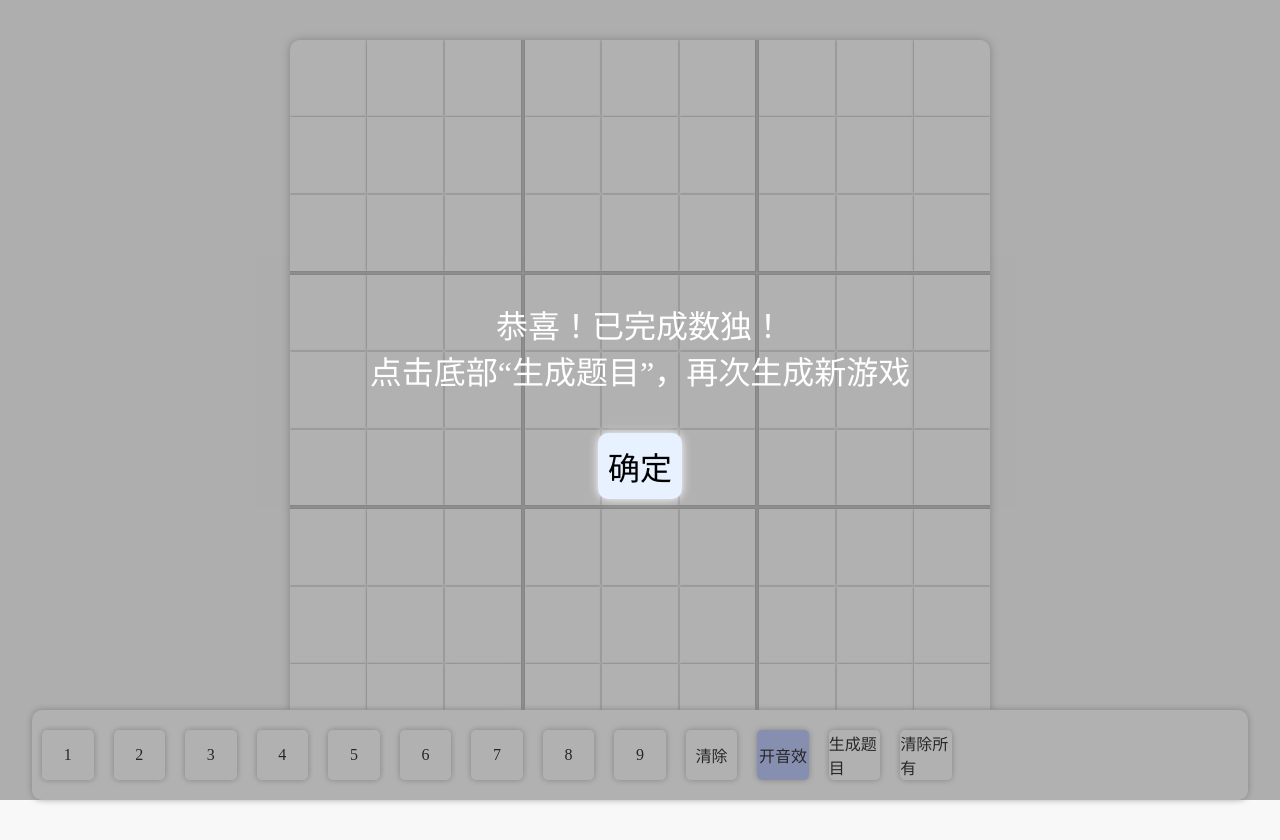
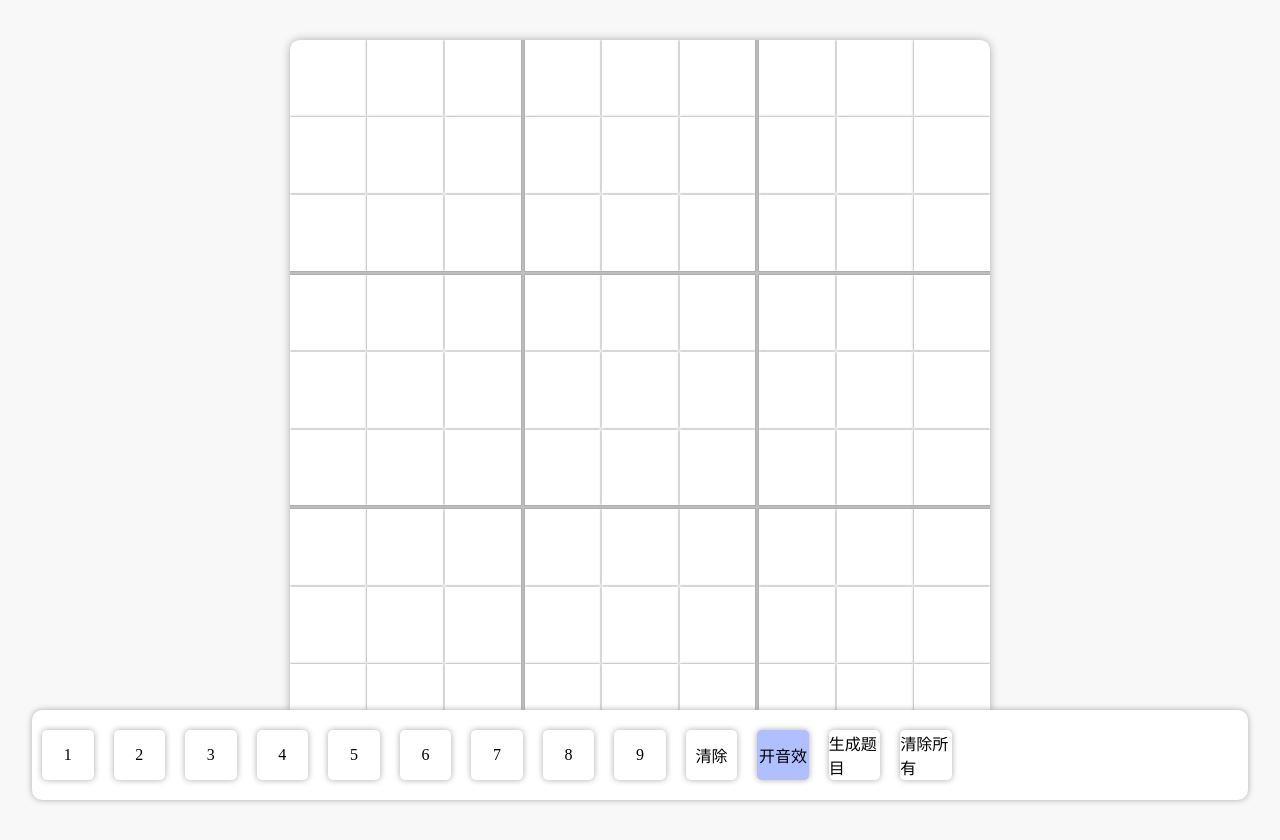
Before and after one commit to GordonLyu/react-sudoku, a React (Vite) app: page / in a window 1280 px wide. Built offline with nearby package versions, Linux system fonts and the light colour scheme.

Commit message:
小改bug

```diff
--- a/src/components/Time/index.tsx
+++ b/src/components/Time/index.tsx
@@ -1,4 +1,4 @@
-import styles from './index.module.css'
+// import styles from './index.module.css'
 import React from 'react'
 
 const time: React.FC = () => {
--- a/src/pages/sudoku/index.tsx
+++ b/src/pages/sudoku/index.tsx
@@ -19,7 +19,7 @@ const sudoku: React.FC = () => {
   const [toolbarHight, setToolbarHight] = useState<number>();
   const [selected, setSelected] = useState<number[]>([-1, -1]);
   const [building, setBuilding] = useState<boolean>(false);
-  const [isComplete, setIsComplete] = useState<boolean>(true)
+  const [isComplete, setIsComplete] = useState<boolean>(false)
   const [ans, setAns] = useState<number[][]>([]);
   const [numbers, setNumbers] = useState<TopicInterface[][]>(() => {
     let tt = []
```
